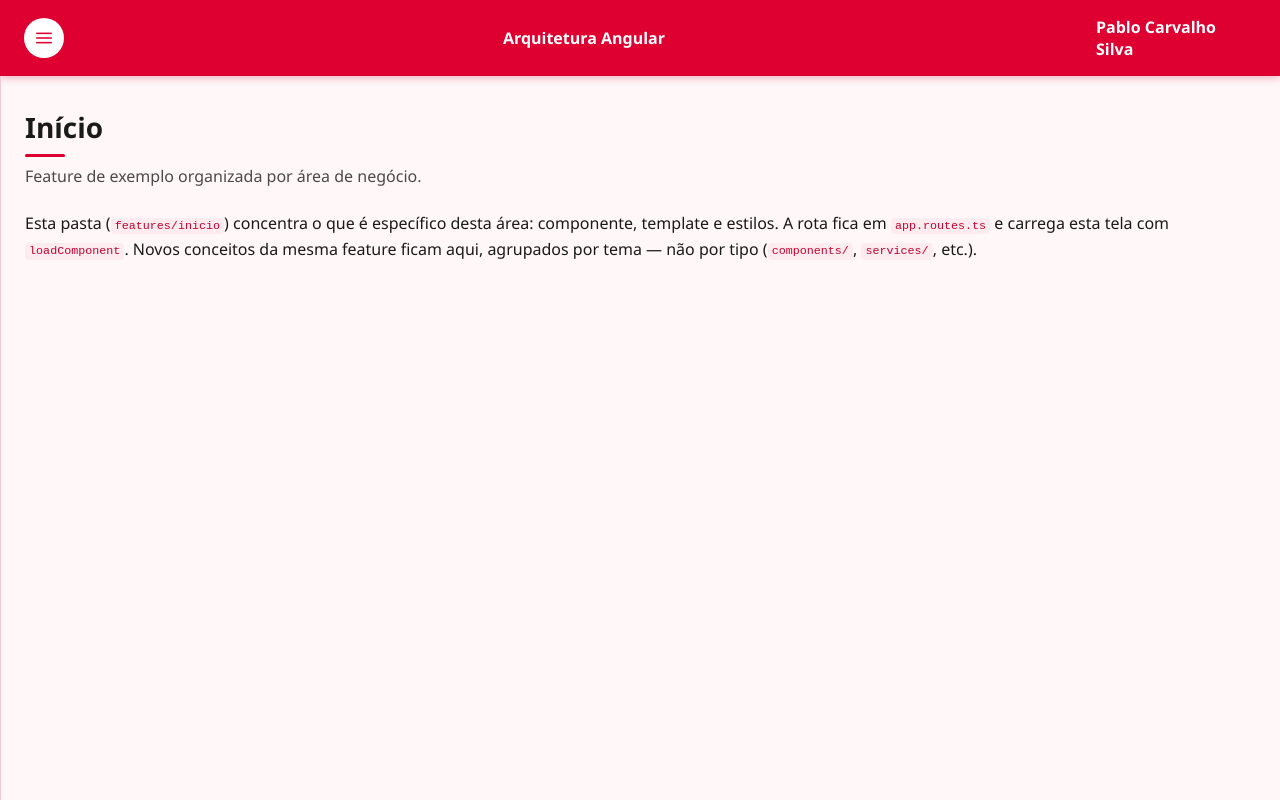
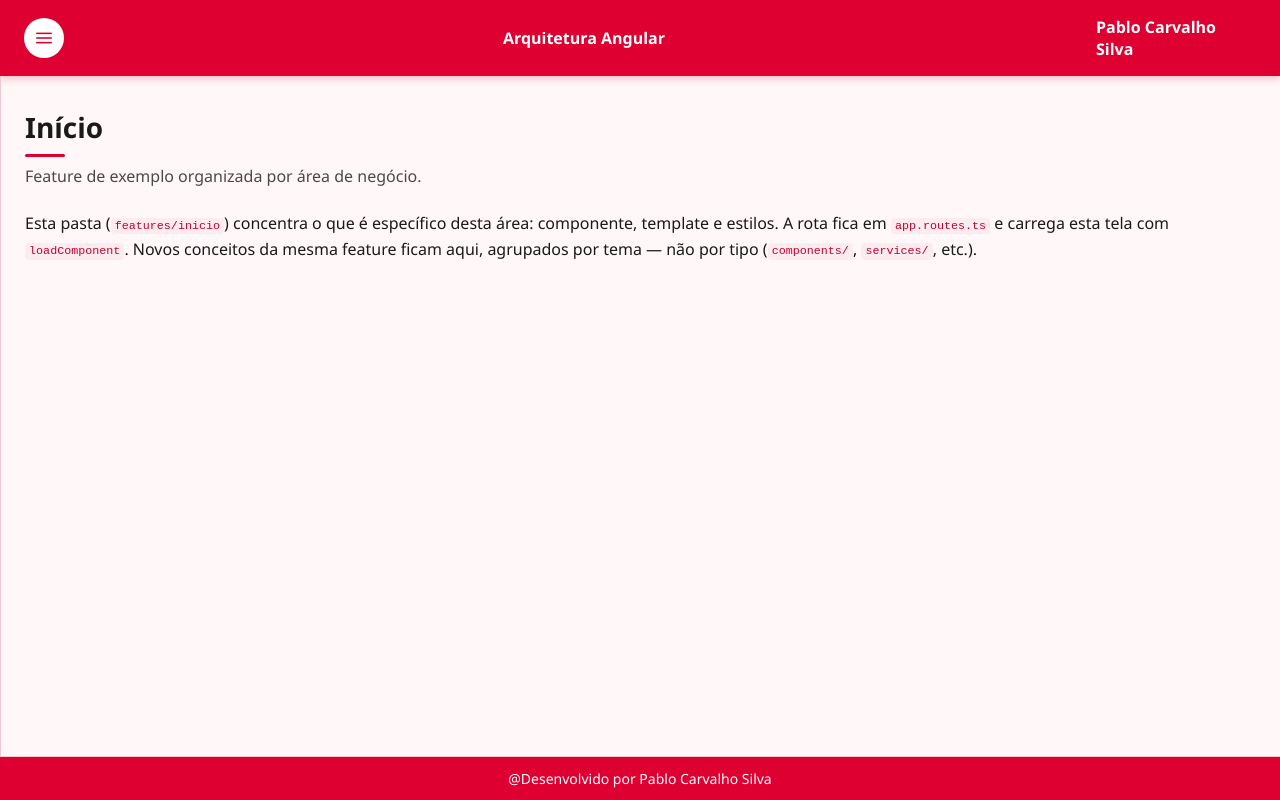
Before and after one commit to PabloCarvalhoSilvaDev/arquitetura-angular-recomendada, an Angular app: page / in a window 1280 px wide. Built offline with nearby package versions, Linux system fonts and the light colour scheme.

Commit message:
feat: rodape

```diff
--- a/src/app/layout/principal/principal.css
+++ b/src/app/layout/principal/principal.css
@@ -96,3 +96,12 @@
   padding: 2rem 1.5rem;
   flex: 1;
 }
+
+.principal__rodape {
+  padding: 0.75rem 1.5rem;
+  text-align: center;
+  font-size: 0.875rem;
+  color: var(--cor-texto-invertido);
+  background: var(--cor-marca);
+  border-top: 1px solid var(--cor-borda);
+}
--- a/src/app/layout/principal/principal.html
+++ b/src/app/layout/principal/principal.html
@@ -31,4 +31,8 @@
       <router-outlet />
     </main>
   </div>
+
+  <footer class="principal__rodape">
+    @Desenvolvido por Pablo Carvalho Silva
+  </footer>
 </div>
```
